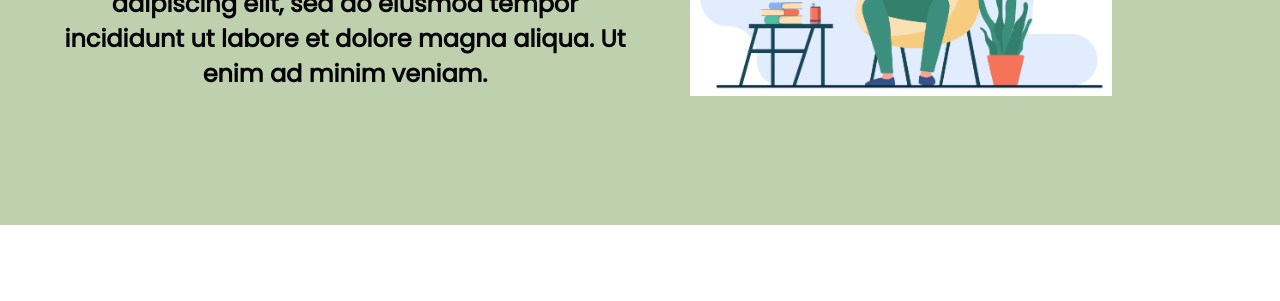
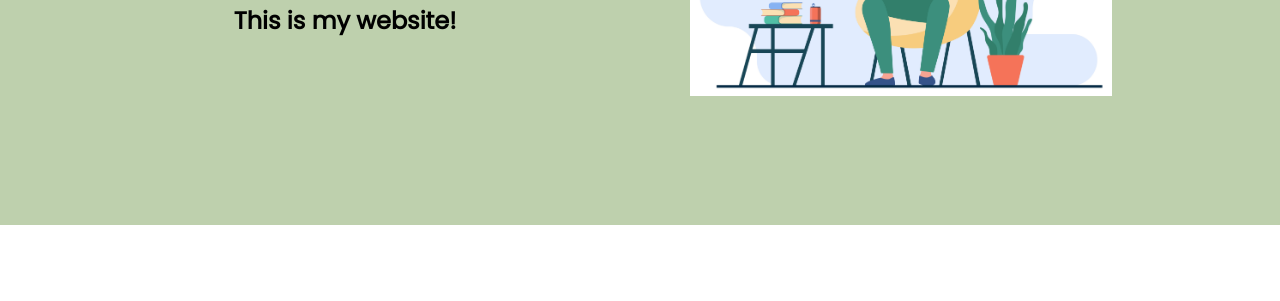
Before and after one commit to smithbecca/imbeccablecoding, a plain HTML site: page index.html in a window 1280 px wide. Shown: the part 355-656 px from the top of the page. Drawn offline with Linux system fonts and the light colour scheme.

Commit message:
Change opening paragraph

```diff
--- a/index.html
+++ b/index.html
@@ -40,8 +40,11 @@
         <div class="main__container">
             <div class="main__content">
                 <h1>WELCOME!</h1>
-                <p>Lorem ipsum dolor sit amet, consectetur adipiscing elit, sed do eiusmod tempor
-                    incididunt ut labore et dolore magna aliqua. Ut enim ad minim veniam.</p>
+                <p>
+                    This is my website!
+                </p>
+                <!-- <p>Lorem ipsum dolor sit amet, consectetur adipiscing elit, sed do eiusmod tempor
+                    incididunt ut labore et dolore magna aliqua. Ut enim ad minim veniam.</p> -->
             </div>
             <div class="main__img--container">
                 <img src="images/pic1.jpg" alt="pic" id="main__img">
```
